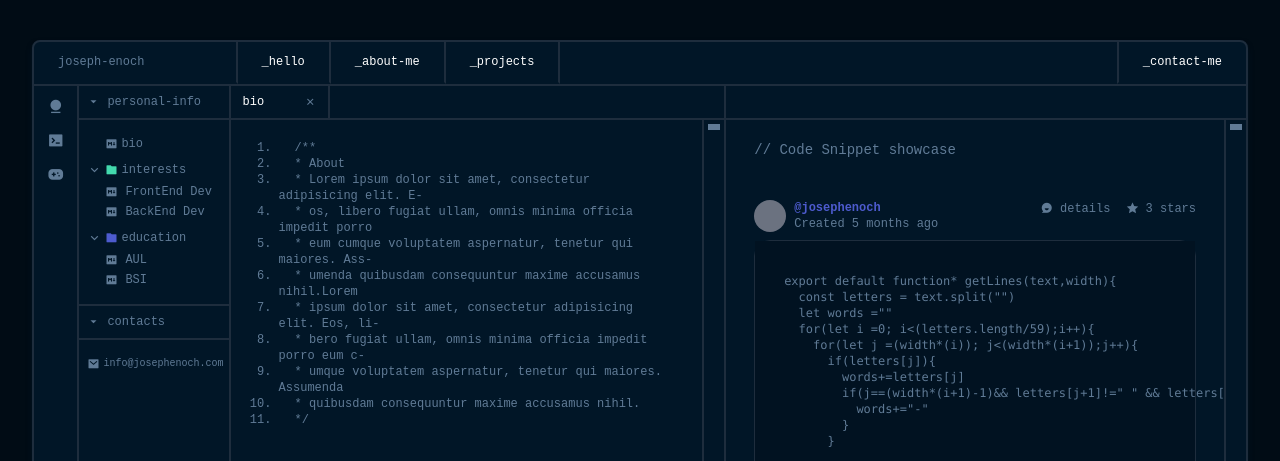
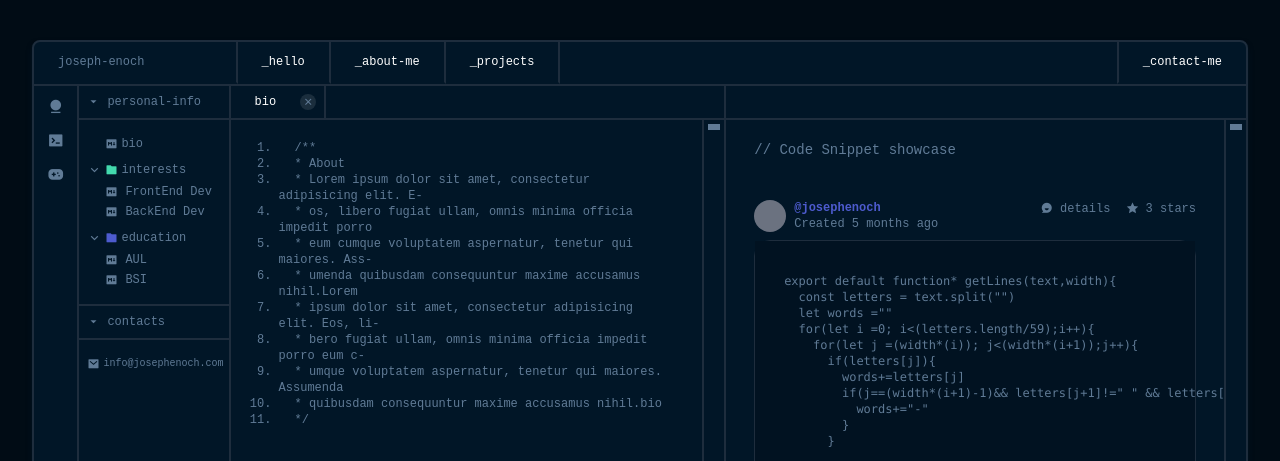
Before and after one commit to Josephenoch/josephenoch, a Next.js app: page /about-me in a window 1280 px wide. Shown: the top 461 px of the page. Built offline with nearby package versions, Linux system fonts and the light colour scheme.

Commit message:
:sparkles: add close edior function to about us

```diff
--- a/Components/AboutMe/PersonalInfo/LeftContent.jsx
+++ b/Components/AboutMe/PersonalInfo/LeftContent.jsx
@@ -3,10 +3,13 @@ import React,{useMemo} from 'react'
 import getLines from '../../../Helpers/getLines'
 
 
-const LeftContent = ({openEditor, handleChangeEditor}) => {
+const LeftContent = ({openEditor, handleChangeEditor, closeEditor}) => {
   const WIDTH = 59
 
   const lines = useMemo(()=>{
+    if(!(openEditor.pages.length>0)){
+      return []
+    }
     const genobj = getLines(openEditor.pages[openEditor.active].text, WIDTH)
     const res = []
     let result = genobj.next()
@@ -18,34 +21,36 @@ const LeftContent = ({openEditor, handleChangeEditor}) => {
   },[openEditor])
   return (
     <>
-    <div className="w-full border-b-2 border-lines">
+    <div className="w-full min-h-[34px] border-b-2 border-lines">
      {
        openEditor.pages.map((page,index)=>{
         const styles ={
           activeStyle:page.title==openEditor.pages[openEditor.active].title?"text-white":"",
           moreThanFourOpened:openEditor.pages.length>4?`w-28`:""
         }
-        return <div key={index} onClick= {()=>handleChangeEditor(page)} className={ `${styles.moreThanFourOpened} cursor-pointer inline-flex px-3 items-center border-r-2 py-2  border-lines`}>
-                <span className={`${styles.activeStyle} inline-block mr-10 overflow-hidden text-ellipsis whitespace-nowrap`}>{page.title}</span>
-                <i className="ri-close-line"></i>
+        return <div key={index}  className={ `${styles.moreThanFourOpened}  inline-flex  items-center border-r-2   border-lines`}>
+                <span  onClick={()=>handleChangeEditor(page)} className={`${styles.activeStyle} cursor-pointer inline-block px-6 py-2  overflow-hidden text-ellipsis whitespace-nowrap`}>{page.title}</span>
+                <span onClick={()=>closeEditor(page)} className=" cursor-pointer w-4 h-4 inline-flex mr-2 items-center bg-gray-50/10 justify-center rounded-full"><i className="ri-close-line"></i></span>
               </div>
       })
      }
      </div>
       <div className="pl-12 pr-10  border-r-2 border-lines pt-5 h-full overflow-y-auto scrollbar pb-10">
         <ol className='w-full'>
+
           <li className="list-decimal"><span className="ml-4">{"/**"}</span></li>
-            <li className="list-decimal"><span className="ml-4">* About</span></li>
+          {openEditor.pages.length>0&&<li className="list-decimal"><span className="ml-4">* About</span></li>}
           {
             lines.map((line, index)=>
                 <li className="list-decimal" key={index}><span className="ml-4">* {line}</span></li>
             )
           }
+          {openEditor.pages.length==0&&<li className="list-decimal"><span className="ml-4">{"* No editor open"}</span></li>}
           <li className="list-decimal"><span className="ml-4">{"*/"}</span></li>
-
         </ol>
         <p className="w-fit lg:hidden">
-            {openEditor.pages[openEditor.active].text}
+          {openEditor.pages[openEditor.active]?.text}
+
         </p>
       </div>
     </>
--- a/pages/about-me/index.jsx
+++ b/pages/about-me/index.jsx
@@ -14,11 +14,11 @@ const Index = () => {
       pages:[
         {
           title:"FrontEnd Dev",
-          text:text
+          text:text+"FrontEnd Dev"
         },
         {
           title:"BackEnd Dev",
-          text:text
+          text:text+"BackEnd Dev"
         }
       ]
     },
@@ -27,11 +27,11 @@ const Index = () => {
       pages:[
         {
           title:"AUL",
-          text:text
+          text:text+"AUL"
         },
         {
           title:"BSI",
-          text:text
+          text:text+"BSI"
         }
       ]
     }
@@ -42,12 +42,12 @@ const Index = () => {
         pages:[
           {
             title:"bio",
-            text:text
+            text:text+"bio"
           }
         ]
       }
     )
-  const handleChangeEditor = (selected) =>{
+  const handleChangeEditor = ((selected) =>{
     setOpenEditor(prevState=>{
       if(prevState.pages.some(page=>page.title===selected.title)){
         const newActive = prevState.pages.findIndex(page=>page.title==selected.title)
@@ -55,15 +55,22 @@ const Index = () => {
       }
       return {active:prevState.pages.length,pages:[...prevState.pages,selected]}
     })
-  }
+  })
 
+  const closeEditor = (item=>{
+    setOpenEditor(prevState=>{
+      const oldArray = [...prevState.pages]
+      const newArray = oldArray.filter(arr=>arr.title!==item.title)
+      return {active:0, pages:[...newArray]}
+    })
+  })
   return (
     <>
       <div className="w-40 h-full border-r-2 border-r-lines">
         <PersonalInfoNav files={files} handleChangeEditor={handleChangeEditor}/>
       </div>
       <div className="w-[41.4%] h-full text-secondary text-xs border-r-lines">
-        <LeftContent  openEditor={openEditor} handleChangeEditor={handleChangeEditor}/>
+        <LeftContent  openEditor={openEditor} handleChangeEditor={handleChangeEditor} closeEditor={closeEditor}/>
       </div>
       <div className="w-5 h-full mt-8 px-1 border-t-2 border-t-lines">
             <div className="w-3 h-full mx-auto mt-1 border-t-[6px] border-t-secondary">
```
Lines whose indentation alone changed are shown as unchanged.
